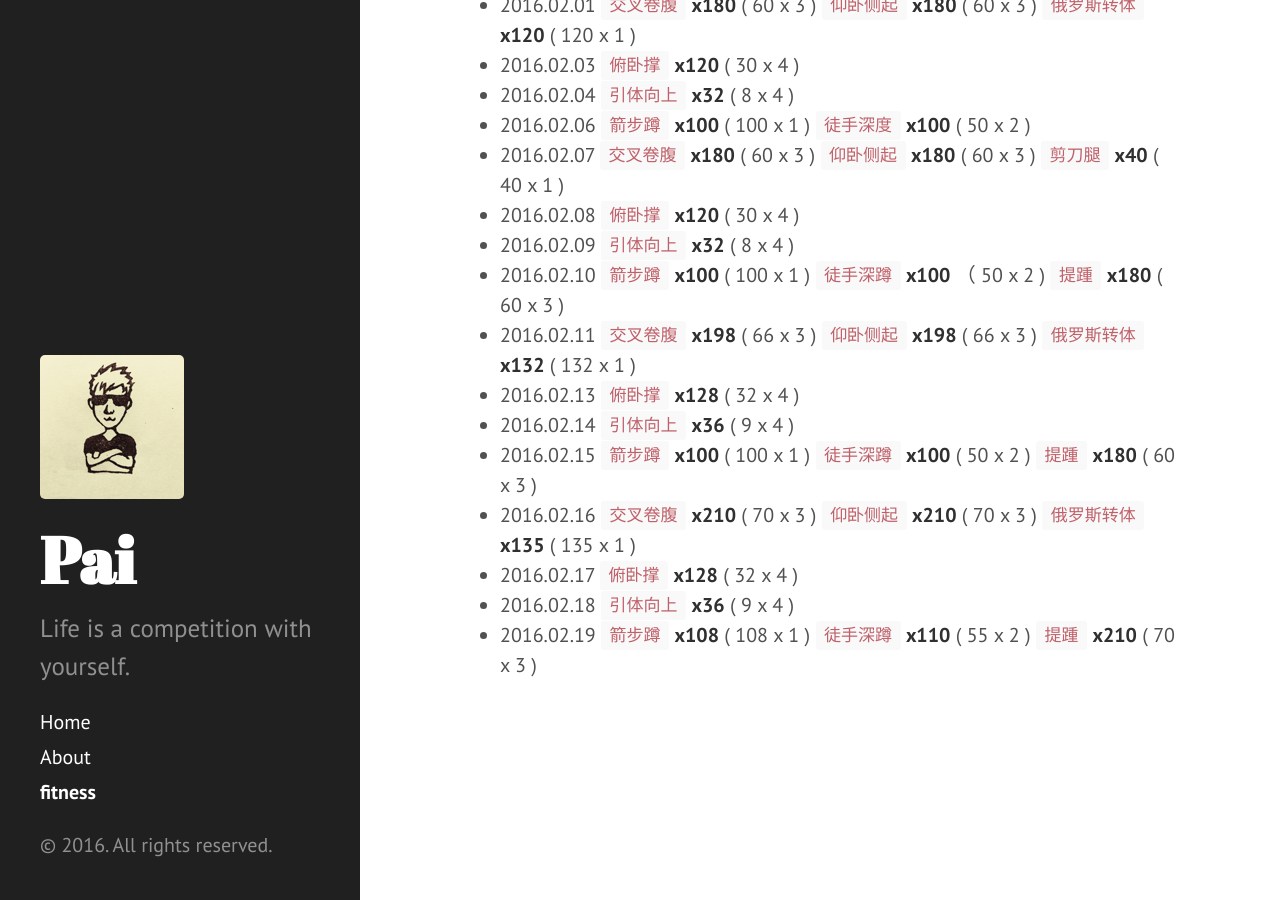
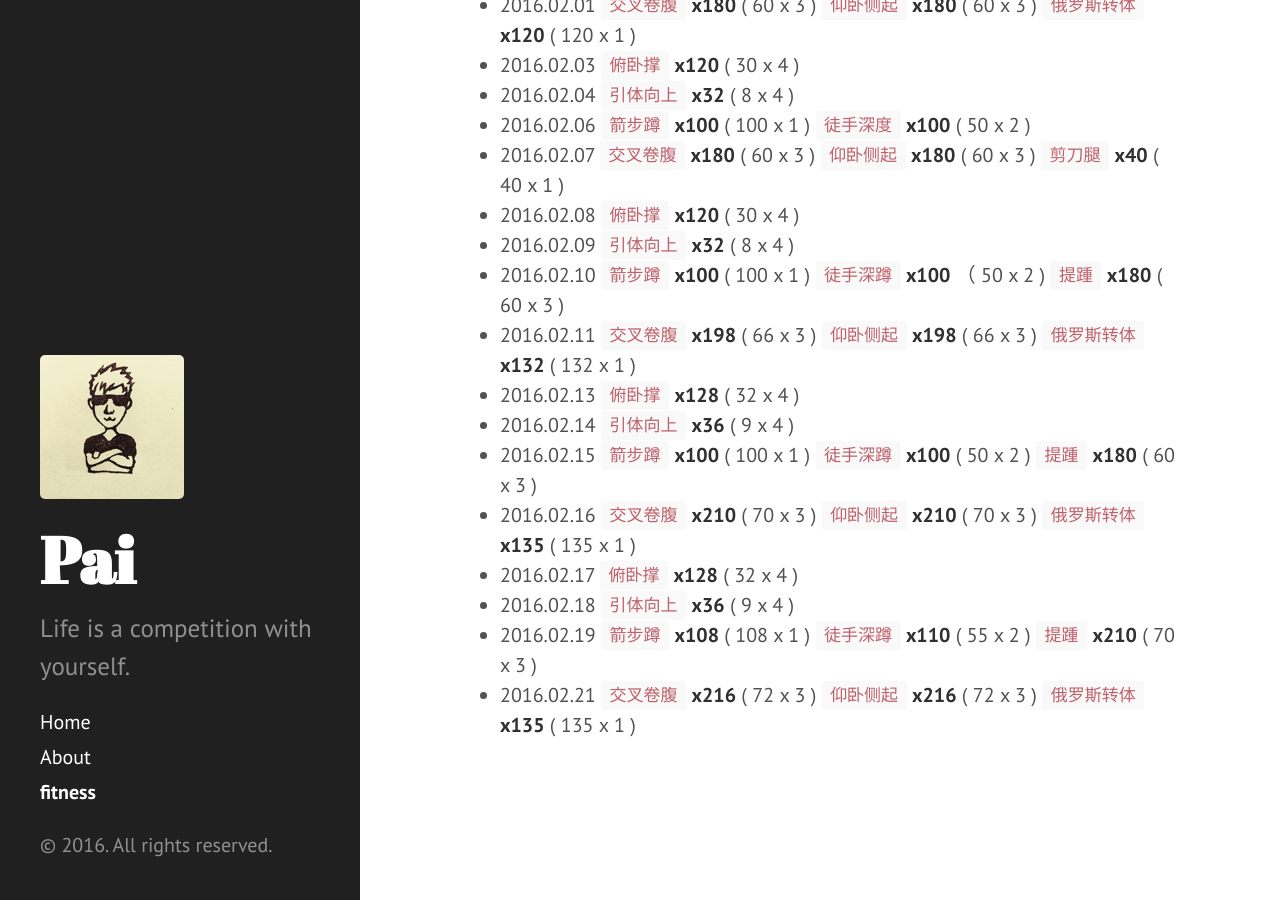
Before and after one commit to dragon8897/dragon8897.github.io, a Jekyll site: the page built from fitness.md, in a window 1280 px wide and 900 px high, scrolled down 1540 px. Built offline with Jekyll 4.4.1, drawn with Linux system fonts in a browser that asks for light colours; Markdown is read by kramdown in place of the engine named in the settings.

Commit message:
add fitness record.

```diff
--- a/fitness.md
+++ b/fitness.md
@@ -59,3 +59,4 @@ title: fitness
 - 2016.02.17 `俯卧撑` **x128** ( 32 x 4 )
 - 2016.02.18 `引体向上` **x36** ( 9 x 4 )
 - 2016.02.19 `箭步蹲` **x108** ( 108 x 1 ) `徒手深蹲` **x110** ( 55 x 2 ) `提踵` **x210** ( 70 x 3 )
+- 2016.02.21 `交叉卷腹` **x216** ( 72 x 3 ) `仰卧侧起` **x216** ( 72 x 3 ) `俄罗斯转体` **x135** ( 135 x 1 )
```
